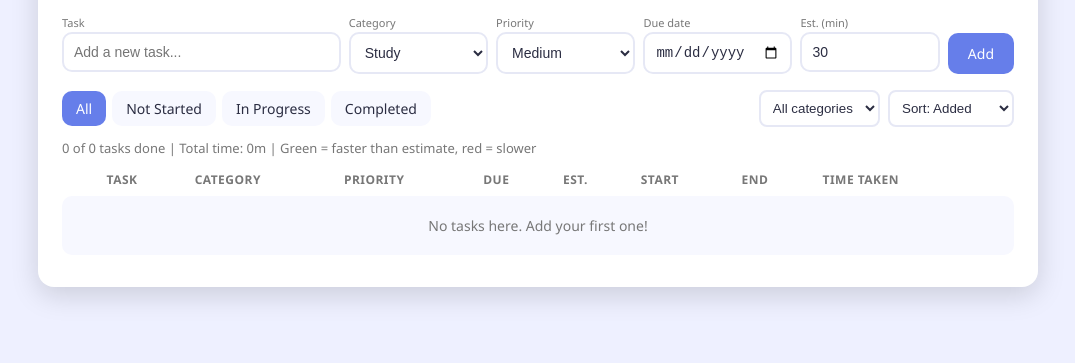
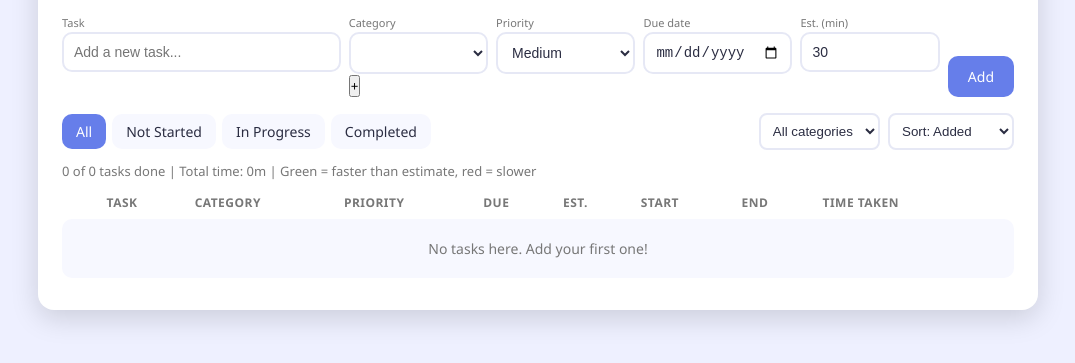
Before and after one commit to aurosikha211/to-do-list, a plain HTML site: page index.html in a window 1280 px wide. Shown: the part 117-480 px from the top of the page, without its empty margins (102-1177 px from the left). Drawn offline with Linux system fonts and the light colour scheme.

Commit message:
Enhance category selection with new category creation
Updated category selection to allow creating new categories directly from the UI.

```diff
--- a/index.html
+++ b/index.html
@@ -19,12 +19,15 @@
       </div>
       <div class="field">
         <label for="fCat">Category</label>
-        <select id="fCat">
-          <option>Study</option>
-          <option>Coding</option>
-          <option>Work</option>
-          <option>Personal</option>
-        </select>
+        <div class="cat-row" id="catSelectRow">
+          <select id="fCat"></select>
+          <button type="button" id="newCatBtn" title="Create a new category">+</button>
+        </div>
+        <div class="cat-row" id="catNewRow" hidden>
+          <input type="text" id="newCatInput" placeholder="New category" maxlength="20">
+          <button type="button" id="saveCatBtn" title="Save category">✓</button>
+          <button type="button" id="cancelCatBtn" title="Cancel">✕</button>
+        </div>
       </div>
       <div class="field">
         <label for="fPri">Priority</label>
@@ -53,10 +56,6 @@
       <div class="selects">
         <select id="catFilter">
           <option value="All">All categories</option>
-          <option>Study</option>
-          <option>Coding</option>
-          <option>Work</option>
-          <option>Personal</option>
         </select>
         <select id="sortBy">
           <option value="added">Sort: Added</option>
```
